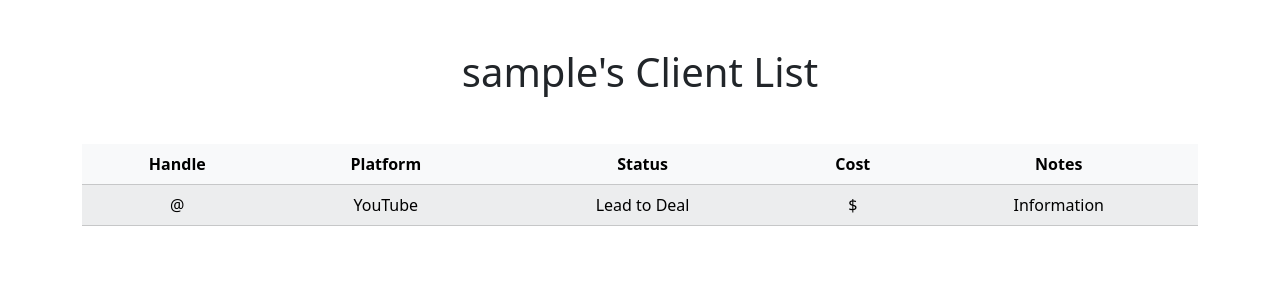
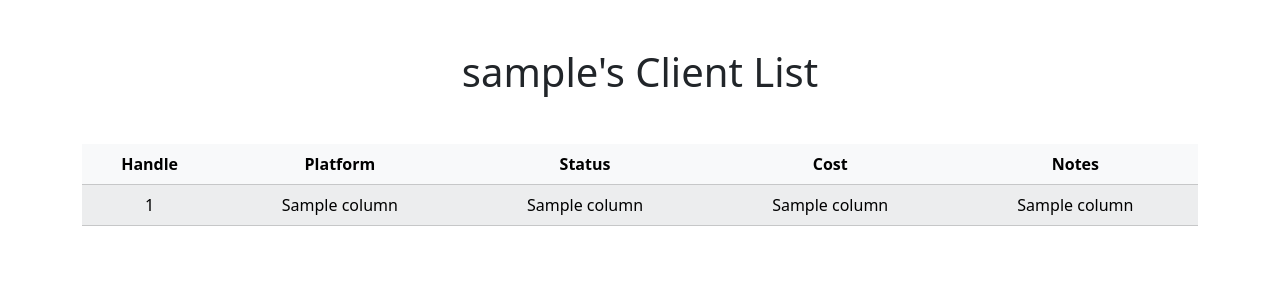
Before and after one commit to raymond-v/client-crm, a Flask app: template templates/index.html in a window 1280 px wide. Shown: the part 64-364 px from the top of the page. Run offline with Flask 3, Linux system fonts and the light colour scheme; the template is opened without the code that fills it: most values are stand-ins (such as "Sample title", 1, 10 or a date in 2020); some libraries are stand-ins or nearby versions.

Commit message:
Add feature

```diff
--- a/app.py
+++ b/app.py
@@ -179,9 +179,15 @@ def index():
     cursor.execute("SELECT username FROM users WHERE id = ?", (session["user_id"],))
     row = cursor.fetchone()
     username = row[0]
+
+    cursor.execute("SELECT handle, platform, status, cost, notes FROM clients WHERE user_id = ?", (session["user_id"],))
+    table = cursor.fetchall()
     conn.close()
 
-    return render_template("index.html", username=username)
+    return render_template("index.html", username=username, table=table)
+
+# re is a module to work with regular expressions (patterns for matching text)
+import re
 
 @app.route("/add", methods=["GET", "POST"])
 @login_required
@@ -195,15 +201,41 @@ def add():
         # Proceed if the link is from the platforms' list
         platforms = ["youtube", "instagram", "tiktok"]
         found = False
-        for platform in platforms:
-            if platform in link.lower():
+        for p in platforms:
+            if p in link.lower():
                 found = True
+                platform = p.capitalize()
                 break
         if not found:
             flash("Link must come from YouTube, Instagram, TikTok")
             return redirect("/add")
 
+        # In regex . by itself means any single character so we type \. to call for a .
+        # ([^/]+) captures everything up until the next /
+        # @? matches either an @ or nothing
+        # re.search returns a match object so capturing the text, you need .group(1)
+        # .group(0) returns the full regex match (no brackets) and .group(1) returns the text that matched the first group (first bracket: ([^/]+))
+        match = re.search(r"\.com/@?([^/]+)", link)
 
+        if not match:
+            flash("Could not find handle")
+            return redirect("/add")
+
+        handle = match.group(1)
+        status = "Lead"
+        cost = ""
+        notes = ""
+
+        # Create a new database connection and cursor for this request
+        # Cannot use the global connection/cursor because of threading issues
+        conn = sqlite3.connect("client.db")
+        cursor = conn.cursor()
+
+        cursor.execute("INSERT INTO clients (user_id, handle, platform, status, cost, notes) VALUES (?, ?, ?, ?, ?, ?)",
+            (session["user_id"], handle, platform, status, cost, notes)
+        )
+        conn.commit()
+        conn.close()
 
         return redirect("/")
 
--- a/templates/index.html
+++ b/templates/index.html
@@ -17,13 +17,15 @@
             </tr>
         </thead>
         <tbody>
+            {% for column in table %}
             <tr>
-                <td>@</td>
-                <td>YouTube</td>
-                <td>Lead to Deal</td>
-                <td>$</td>
-                <td>Information</td>
+                <td>{{ column[0] }}</td>
+                <td>{{ column[1] }}</td>
+                <td>{{ column[2] }}</td>
+                <td>{{ column[3] }}</td>
+                <td>{{ column[4] }}</td>
             </tr>
+            {% endfor %}
         </tbody>
     </table>
 {% endblock %}
```
Also changed, not shown: client.db.
